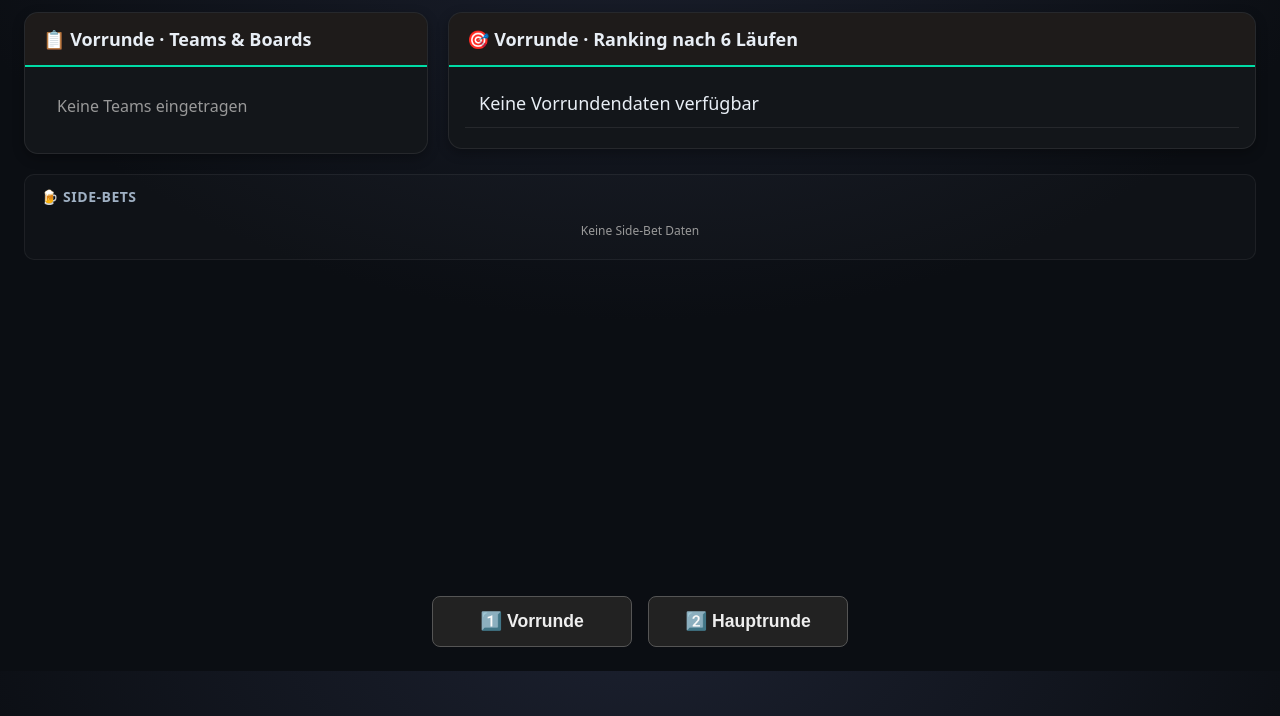
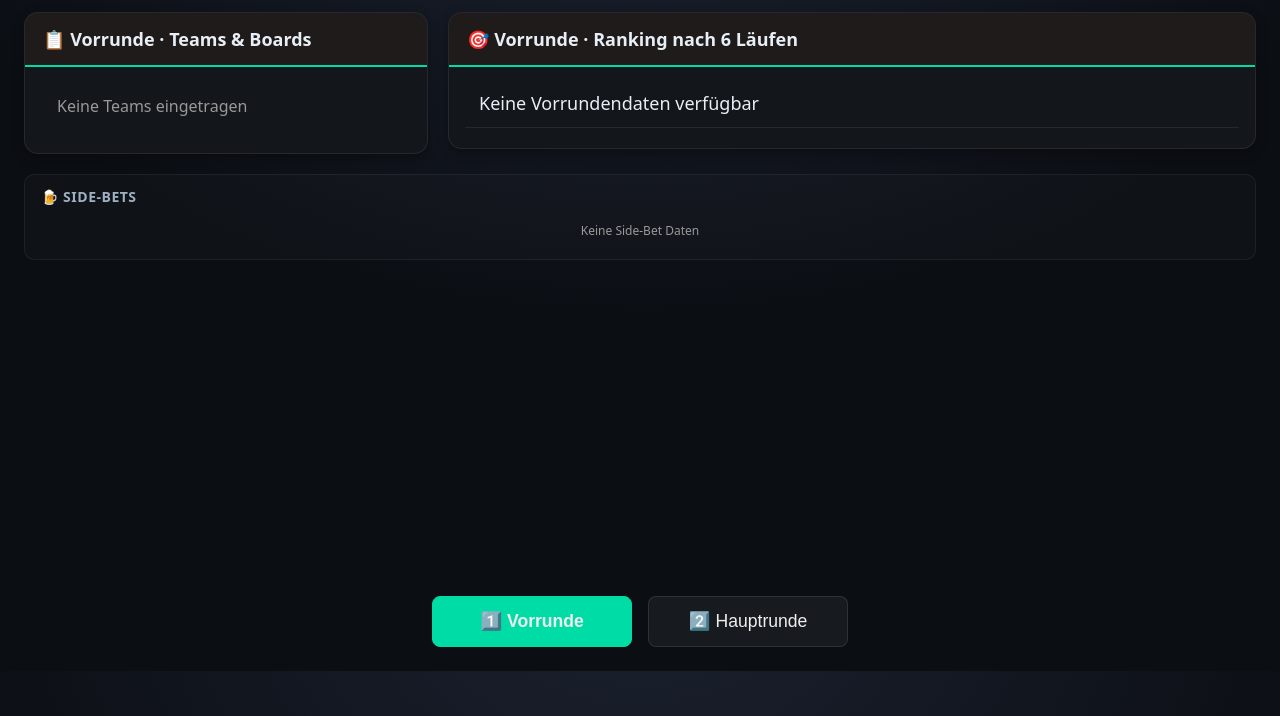
Before and after one commit to CarMo11/AS2_portal_READY_EXPANDED, a website: page monitor.html in a window 1280 px wide. Shown: the part 84-800 px from the top of the page. Drawn offline with Linux system fonts and the light colour scheme; no server answers.

Commit message:
feat: add initial view selection on monitor startup
- Added showView(0) call on startup to set initial button highlights in monitor UI
- Ensures consistent visual state by selecting default view when page loads
- Placed initialization before refreshAll() to establish proper view before data loads

```diff
--- a/monitor.html
+++ b/monitor.html
@@ -581,6 +581,7 @@ document.addEventListener('keydown', e=>{
 
 /** START */
 console.log('🎯 AS2 Monitor gestartet');
+showView(0); // Initiale Button-Highlights setzen
 refreshAll();
 setInterval(refreshAll, 30000); // alle 30s Daten neu laden
 </script>
```
